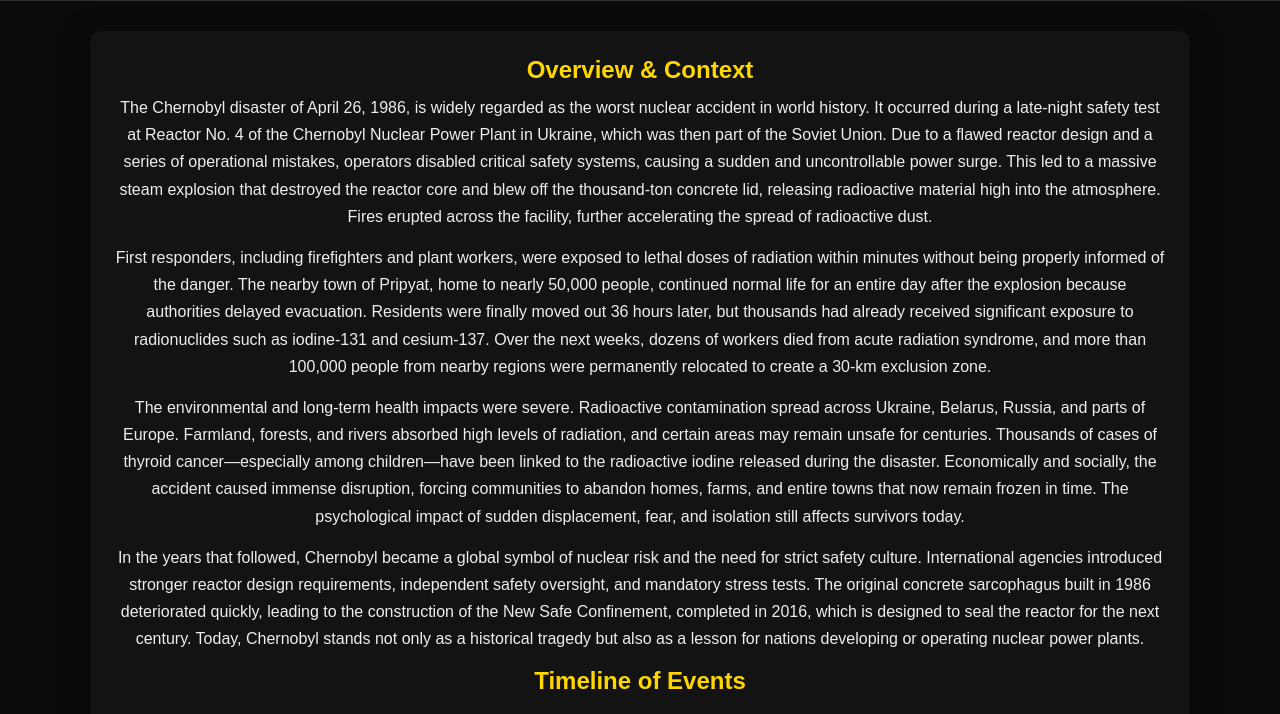
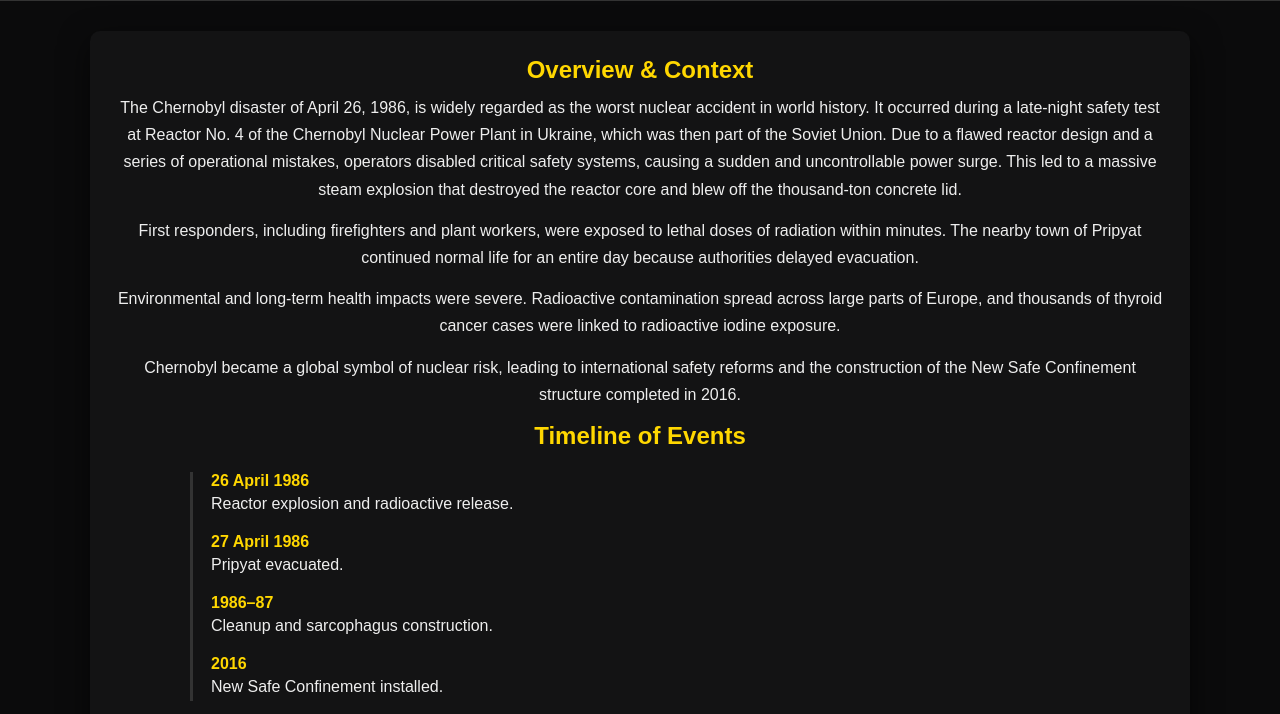
Before and after one commit to Amberg-83/mcasem1minor, a plain HTML site: page chernobyl.html in a window 1280 px wide. Shown: the part 73-787 px from the top of the page. Drawn offline with Linux system fonts and the light colour scheme.

Commit message:
Update chernobyl.html

```diff
--- a/chernobyl.html
+++ b/chernobyl.html
@@ -40,14 +40,44 @@
     h2 { color:#ffd700; margin-bottom:10px; }
     p { margin-bottom:14px; line-height:1.7; }
 
+    /* ===== Timeline (Existing + Animation) ===== */
     .timeline {
-      margin:22px auto; padding-left:18px;
-      border-left:3px solid #333; max-width:900px;
+      margin:22px auto;
+      padding-left:18px;
+      border-left:3px solid #333;
+      max-width:900px;
       text-align:left;
+      position:relative;
+      animation: growLine 1.5s ease-out forwards;
     }
-    .event { margin-bottom:16px; }
+
+    @keyframes growLine {
+      from { border-left-color: transparent; }
+      to { border-left-color: #333; }
+    }
+
+    .event {
+      margin-bottom:16px;
+      opacity:0;
+      transform:translateY(20px);
+      animation: fadeInUp 0.8s ease forwards;
+    }
+
+    .event:nth-child(1) { animation-delay:0.4s; }
+    .event:nth-child(2) { animation-delay:0.8s; }
+    .event:nth-child(3) { animation-delay:1.2s; }
+    .event:nth-child(4) { animation-delay:1.6s; }
+
+    @keyframes fadeInUp {
+      to {
+        opacity:1;
+        transform:translateY(0);
+      }
+    }
+
     .date { color:#ffd700; font-weight:700; }
 
+    /* ===== Gallery ===== */
     .gallery {
       display:grid;
       grid-template-columns:repeat(4,1fr);
@@ -60,6 +90,7 @@
     }
     .gallery img:hover { transform:scale(1.05); }
 
+    /* ===== Lightbox ===== */
     .lightbox {
       display:none; position:fixed; top:0; left:0;
       width:100%; height:100%;
@@ -108,42 +139,42 @@
       It occurred during a late-night safety test at Reactor No. 4 of the Chernobyl Nuclear Power Plant in Ukraine,
       which was then part of the Soviet Union. Due to a flawed reactor design and a series of operational mistakes,
       operators disabled critical safety systems, causing a sudden and uncontrollable power surge. This led to a massive
-      steam explosion that destroyed the reactor core and blew off the thousand-ton concrete lid, releasing radioactive
-      material high into the atmosphere. Fires erupted across the facility, further accelerating the spread of radioactive dust.
+      steam explosion that destroyed the reactor core and blew off the thousand-ton concrete lid.
     </p>
 
     <p>
-      First responders, including firefighters and plant workers, were exposed to lethal doses of radiation within minutes
-      without being properly informed of the danger. The nearby town of Pripyat, home to nearly 50,000 people, continued
-      normal life for an entire day after the explosion because authorities delayed evacuation. Residents were finally
-      moved out 36 hours later, but thousands had already received significant exposure to radionuclides such as iodine-131
-      and cesium-137. Over the next weeks, dozens of workers died from acute radiation syndrome, and more than 100,000 people
-      from nearby regions were permanently relocated to create a 30-km exclusion zone.
+      First responders, including firefighters and plant workers, were exposed to lethal doses of radiation within minutes.
+      The nearby town of Pripyat continued normal life for an entire day because authorities delayed evacuation.
     </p>
 
     <p>
-      The environmental and long-term health impacts were severe. Radioactive contamination spread across Ukraine, Belarus,
-      Russia, and parts of Europe. Farmland, forests, and rivers absorbed high levels of radiation, and certain areas may
-      remain unsafe for centuries. Thousands of cases of thyroid cancer—especially among children—have been linked to the
-      radioactive iodine released during the disaster. Economically and socially, the accident caused immense disruption,
-      forcing communities to abandon homes, farms, and entire towns that now remain frozen in time. The psychological impact
-      of sudden displacement, fear, and isolation still affects survivors today.
+      Environmental and long-term health impacts were severe. Radioactive contamination spread across large parts of Europe,
+      and thousands of thyroid cancer cases were linked to radioactive iodine exposure.
     </p>
 
     <p>
-      In the years that followed, Chernobyl became a global symbol of nuclear risk and the need for strict safety culture.
-      International agencies introduced stronger reactor design requirements, independent safety oversight, and mandatory stress tests.
-      The original concrete sarcophagus built in 1986 deteriorated quickly, leading to the construction of the New Safe Confinement,
-      completed in 2016, which is designed to seal the reactor for the next century. Today, Chernobyl stands not only as a
-      historical tragedy but also as a lesson for nations developing or operating nuclear power plants.
+      Chernobyl became a global symbol of nuclear risk, leading to international safety reforms and the construction of the
+      New Safe Confinement structure completed in 2016.
     </p>
 
     <h2>Timeline of Events</h2>
     <div class="timeline">
-      <div class="event"><div class="date">26 April 1986</div><p>Reactor explosion and radioactive release.</p></div>
-      <div class="event"><div class="date">27 April 1986</div><p>Pripyat evacuated.</p></div>
-      <div class="event"><div class="date">1986–87</div><p>Cleanup and sarcophagus construction.</p></div>
-      <div class="event"><div class="date">2016</div><p>New Safe Confinement installed.</p></div>
+      <div class="event">
+        <div class="date">26 April 1986</div>
+        <p>Reactor explosion and radioactive release.</p>
+      </div>
+      <div class="event">
+        <div class="date">27 April 1986</div>
+        <p>Pripyat evacuated.</p>
+      </div>
+      <div class="event">
+        <div class="date">1986–87</div>
+        <p>Cleanup and sarcophagus construction.</p>
+      </div>
+      <div class="event">
+        <div class="date">2016</div>
+        <p>New Safe Confinement installed.</p>
+      </div>
     </div>
 
     <h2>Image Gallery</h2>
```
